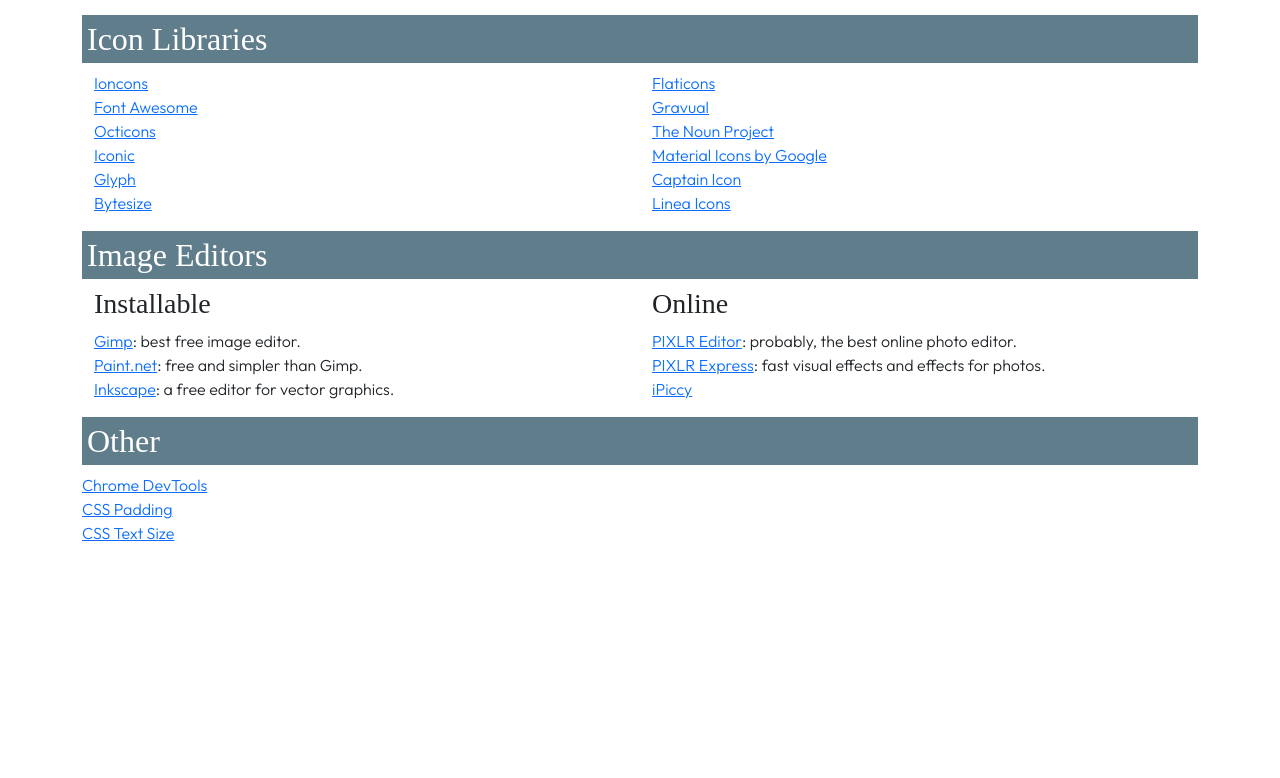
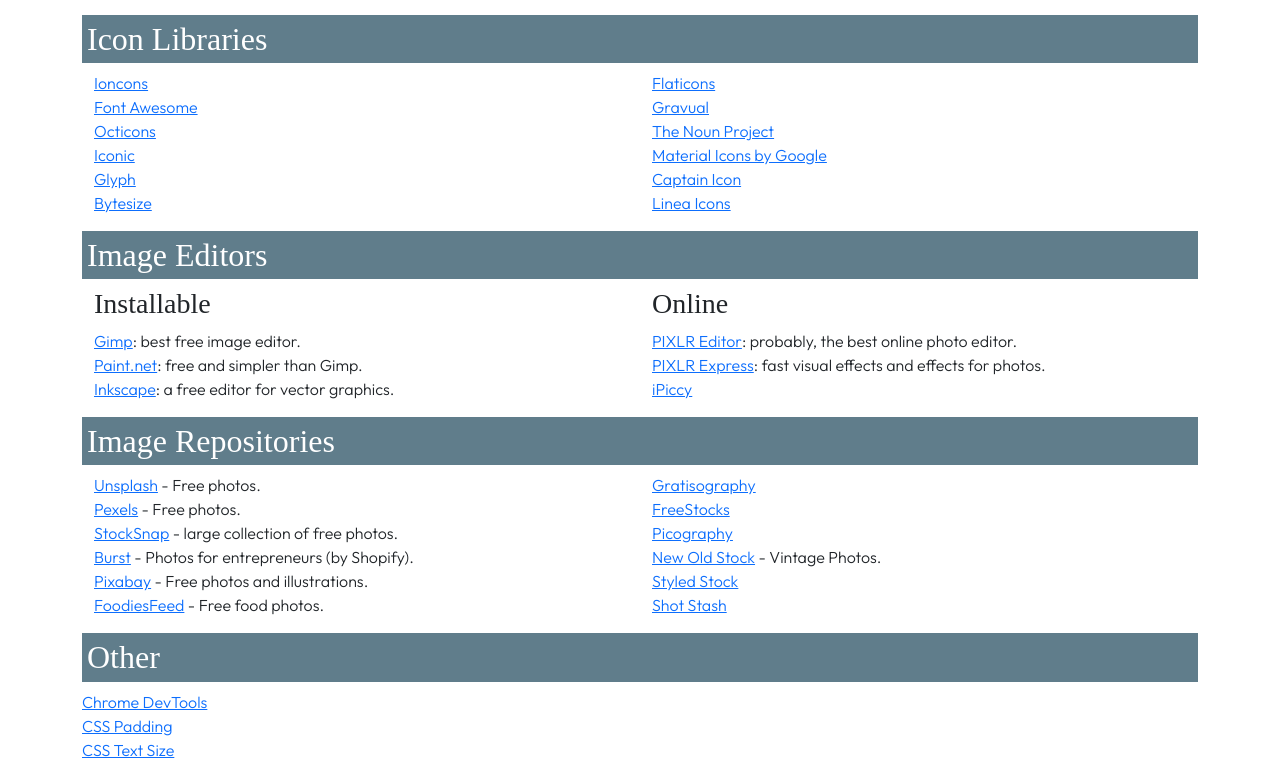
Before and after one commit to ivanferre/Portfolio, a plain HTML site: page links/index.html in a window 1280 px wide. Shown: the part 1043-1821 px from the top of the page. Before the commit the page ends 1604 px from the top, so only its background shows below. Drawn offline with nearby package versions, Linux system fonts and the light colour scheme; a web font is replaced by a local one.

Commit message:
Added photos repositories.

```diff
--- a/links/index.html
+++ b/links/index.html
@@ -127,6 +127,33 @@
       </div> <!-- row -->
     </div> <!-- Container -->
 
+    <h2>Image Repositories</h2>
+    <div class="container">
+      <div class="row">
+        <div class="col-sm">
+
+        <ul class="list-unstyled">
+          <li><a href="https://unsplash.com/" title="Unsplash" target="_blank">Unsplash</a> - Free photos.</li>
+          <li><a href="https://www.pexels.com/" title="Pexels" target="_blank">Pexels</a> - Free photos.</li>
+          <li><a href="https://stocksnap.io/" title="StockSnap" target="_blank">StockSnap</a> - large collection of free photos.</li>
+          <li><a href="https://burst.shopify.com/" title="Burst" target="_blank">Burst</a> - Photos for entrepreneurs (by Shopify).</li>
+          <li><a href="https://pixabay.com/" title="Pixabay" target="_blank">Pixabay</a> - Free photos and illustrations.</li>
+          <li><a href="https://www.foodiesfeed.com/" title="FoodiesFeed" target="_blank">FoodiesFeed</a> - Free food photos.</li>
+        </ul>
+          </div>
+      <div class="col-sm">
+        <ul class="list-unstyled">
+          <li><a href="https://gratisography.com/" title="Gratisography" target="_blank">Gratisography</li>
+          <li><a href="https://freestocks.org/" title="FreeStocks" target="_blank">FreeStocks</li>
+          <li><a href="https://picography.co/" title="Picography" target="_blank">Picography</a></li>
+          <li><a href="https://nos.twnsnd.co/" title="New Old Stock" target="_blank">New Old Stock</a> - Vintage Photos.</li>
+          <li><a href="https://styledstock.co/" title="Styled Stock" target="_blank">Styled Stock</a></li>
+          <li><a href="https://shotstash.com/" title="Shot Stash" target="_blank">Shot Stash</a></li>
+        </ul>
+      </div>
+      </div> <!-- row -->
+    </div> <!-- Container -->
+
     <h2>Other</h2>
     <ul class="list-unstyled">
       <li><a href="https://developer.chrome.com/docs/devtools/">Chrome DevTools</a></li>
```
